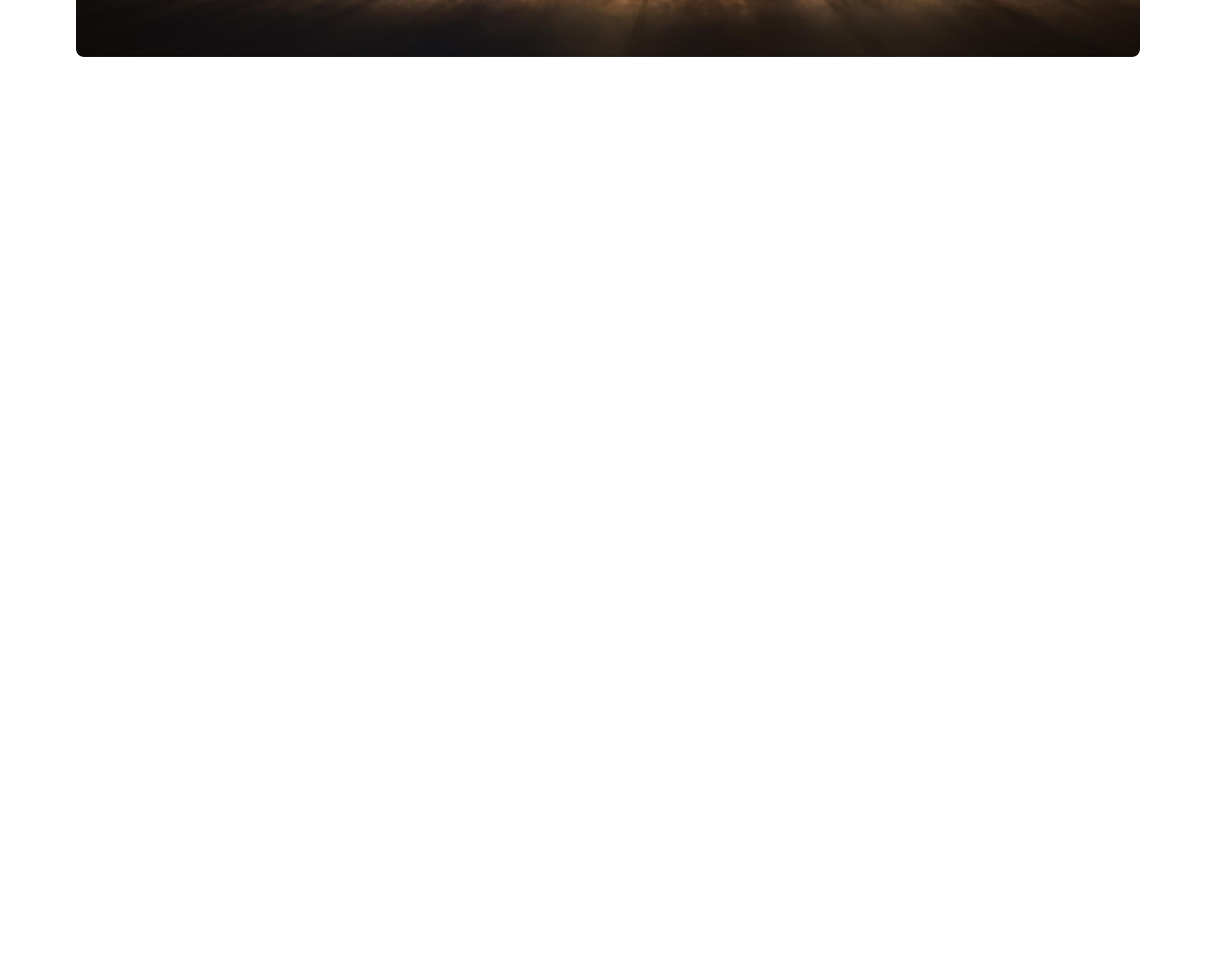
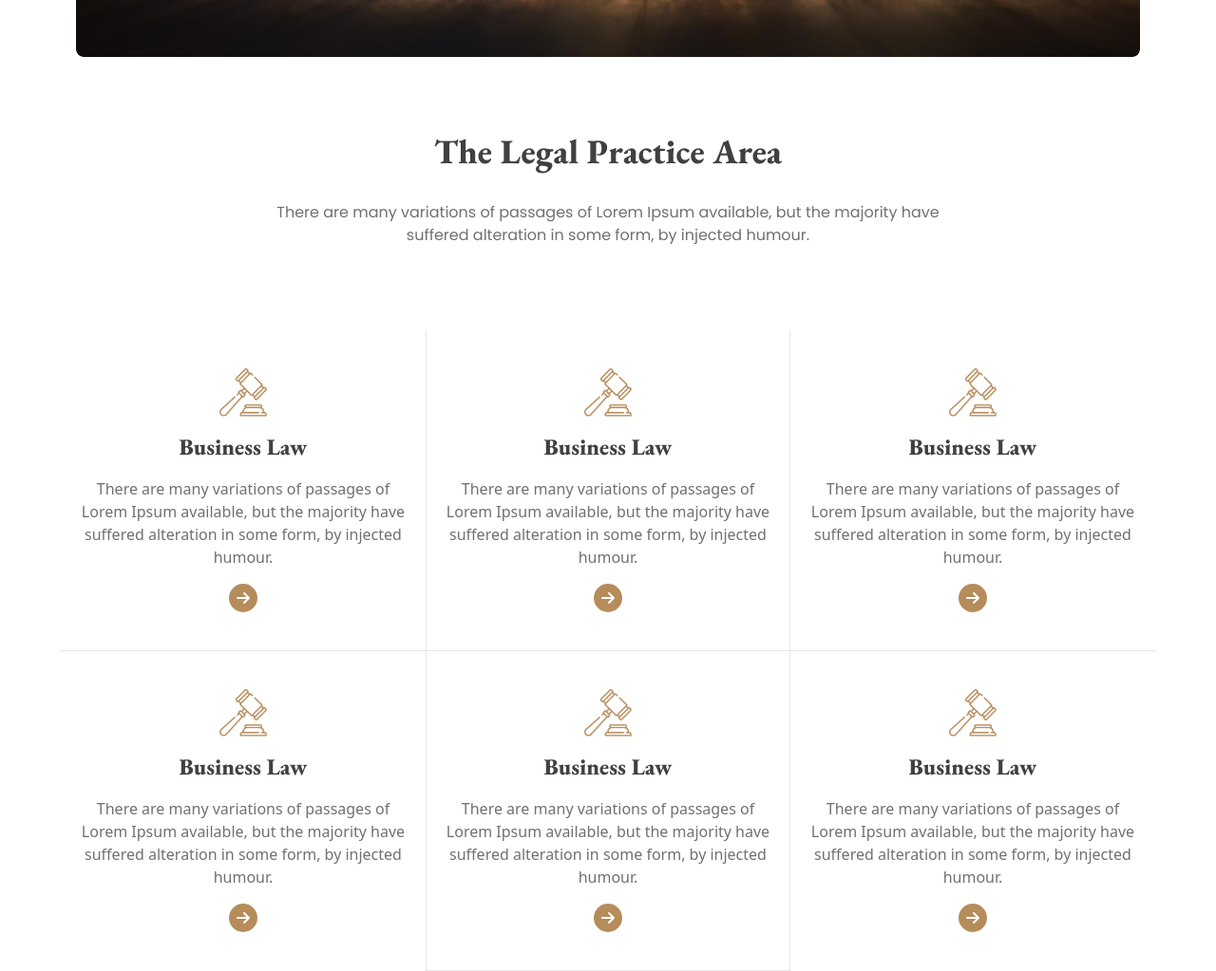
Before and after one commit to sagorcnits/justice, a plain HTML site: page index.html in a window 1280 px wide. Shown: the part 540-1563 px from the top of the page at 95% size. Before the commit the page ends 800 px from the top, so only its background shows below. Drawn offline with nearby package versions, Linux system fonts and the light colour scheme.

Commit message:
legal section added

```diff
--- a/index.html
+++ b/index.html
@@ -103,5 +103,146 @@
         </div>
       </section>
     </header>
+    <main>
+      <!-- The Legal Practice Area section start -->
+      <section class="max-w-6xl mx-auto mt-20">
+        <h1 class="text-center text-4xl garamond-font text-[#414040]">
+          The Legal Practice Area
+        </h1>
+        <p class="text-center paragraph poppins-font py-8">
+          There are many variations of passages of Lorem Ipsum available, but
+          the majority have <br />
+          suffered alteration in some form, by injected humour.
+        </p>
+        <div class="grid md:grid-cols-3 md:mt-14">
+          <div
+            class="text-center space-y-4 px-5 py-10 border-b border-[#E7E7E7]"
+          >
+            <img
+              class="block mx-auto w-[50px]"
+              src="images/business.png"
+              alt=""
+            />
+            <h1 class="text-2xl garamond-font text-[#414040]">Business Law</h1>
+            <p class="paragraph">
+              There are many variations of passages of Lorem Ipsum available,
+              but the majority have suffered alteration in some form, by
+              injected humour.
+            </p>
+
+            <div
+              class="mx-auto w-[30px] h-[30px] rounded-full bg-[#B68C5A] flex justify-center items-center cursor-pointer text-white"
+            >
+              <i class="fa-solid fa-arrow-right"></i>
+            </div>
+          </div>
+          <div
+            class="text-center space-y-4 px-5 py-10 border-b border-x border-[#E7E7E7]"
+          >
+            <img
+              class="block mx-auto w-[50px]"
+              src="images/business.png"
+              alt=""
+            />
+            <h1 class="text-2xl garamond-font text-[#414040]">Business Law</h1>
+            <p class="paragraph">
+              There are many variations of passages of Lorem Ipsum available,
+              but the majority have suffered alteration in some form, by
+              injected humour.
+            </p>
+
+            <div
+              class="mx-auto w-[30px] h-[30px] rounded-full bg-[#B68C5A] flex justify-center items-center cursor-pointer text-white"
+            >
+              <i class="fa-solid fa-arrow-right"></i>
+            </div>
+          </div>
+          <div
+            class="text-center space-y-4 px-5 py-10 border-b border-[#E7E7E7]"
+          >
+            <img
+              class="block mx-auto w-[50px]"
+              src="images/business.png"
+              alt=""
+            />
+            <h1 class="text-2xl garamond-font text-[#414040]">Business Law</h1>
+            <p class="paragraph">
+              There are many variations of passages of Lorem Ipsum available,
+              but the majority have suffered alteration in some form, by
+              injected humour.
+            </p>
+
+            <div
+              class="mx-auto w-[30px] h-[30px] rounded-full bg-[#B68C5A] flex justify-center items-center cursor-pointer text-white"
+            >
+              <i class="fa-solid fa-arrow-right"></i>
+            </div>
+          </div>
+          <div
+            class="text-center space-y-4 px-5 py-10 border-b md:border-none border-[#E7E7E7]"
+          >
+            <img
+              class="block mx-auto w-[50px]"
+              src="images/business.png"
+              alt=""
+            />
+            <h1 class="text-2xl garamond-font text-[#414040]">Business Law</h1>
+            <p class="paragraph">
+              There are many variations of passages of Lorem Ipsum available,
+              but the majority have suffered alteration in some form, by
+              injected humour.
+            </p>
+
+            <div
+              class="mx-auto w-[30px] h-[30px] rounded-full bg-[#B68C5A] flex justify-center items-center cursor-pointer text-white"
+            >
+              <i class="fa-solid fa-arrow-right"></i>
+            </div>
+          </div>
+          <div
+            class="text-center space-y-4 px-5 py-10 border-b md:border-x border-[#E7E7E7]"
+          >
+            <img
+              class="block mx-auto w-[50px]"
+              src="images/business.png"
+              alt=""
+            />
+            <h1 class="text-2xl garamond-font text-[#414040]">Business Law</h1>
+            <p class="paragraph">
+              There are many variations of passages of Lorem Ipsum available,
+              but the majority have suffered alteration in some form, by
+              injected humour.
+            </p>
+
+            <div
+              class="mx-auto w-[30px] h-[30px] rounded-full bg-[#B68C5A] flex justify-center items-center cursor-pointer text-white"
+            >
+              <i class="fa-solid fa-arrow-right"></i>
+            </div>
+          </div>
+          <div
+            class="text-center space-y-4 px-5 py-10 border-b md:border-none border-[#E7E7E7]"
+          >
+            <img
+              class="block mx-auto w-[50px]"
+              src="images/business.png"
+              alt=""
+            />
+            <h1 class="text-2xl garamond-font text-[#414040]">Business Law</h1>
+            <p class="paragraph">
+              There are many variations of passages of Lorem Ipsum available,
+              but the majority have suffered alteration in some form, by
+              injected humour.
+            </p>
+
+            <div
+              class="mx-auto w-[30px] h-[30px] rounded-full bg-[#B68C5A] flex justify-center items-center cursor-pointer text-white"
+            >
+              <i class="fa-solid fa-arrow-right"></i>
+            </div>
+          </div>
+        </div>
+      </section>
+    </main>
   </body>
 </html>
```
